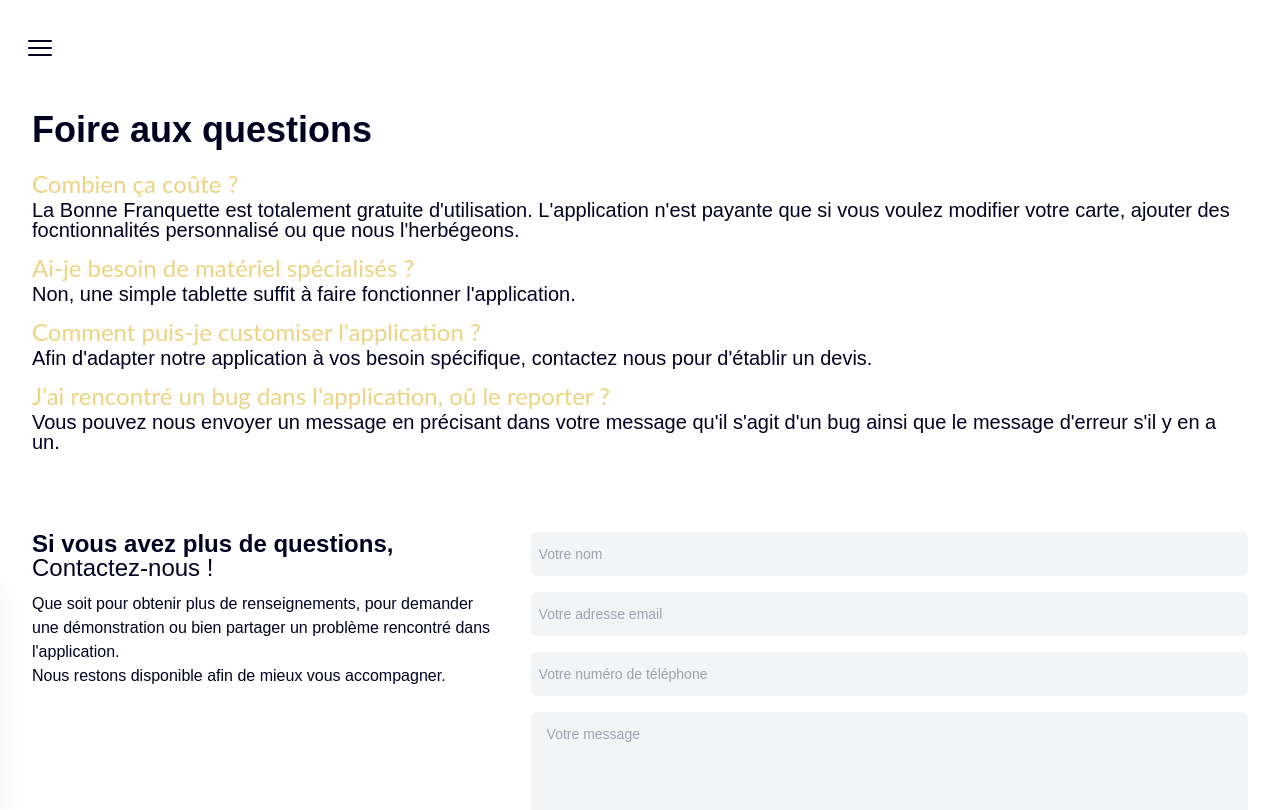
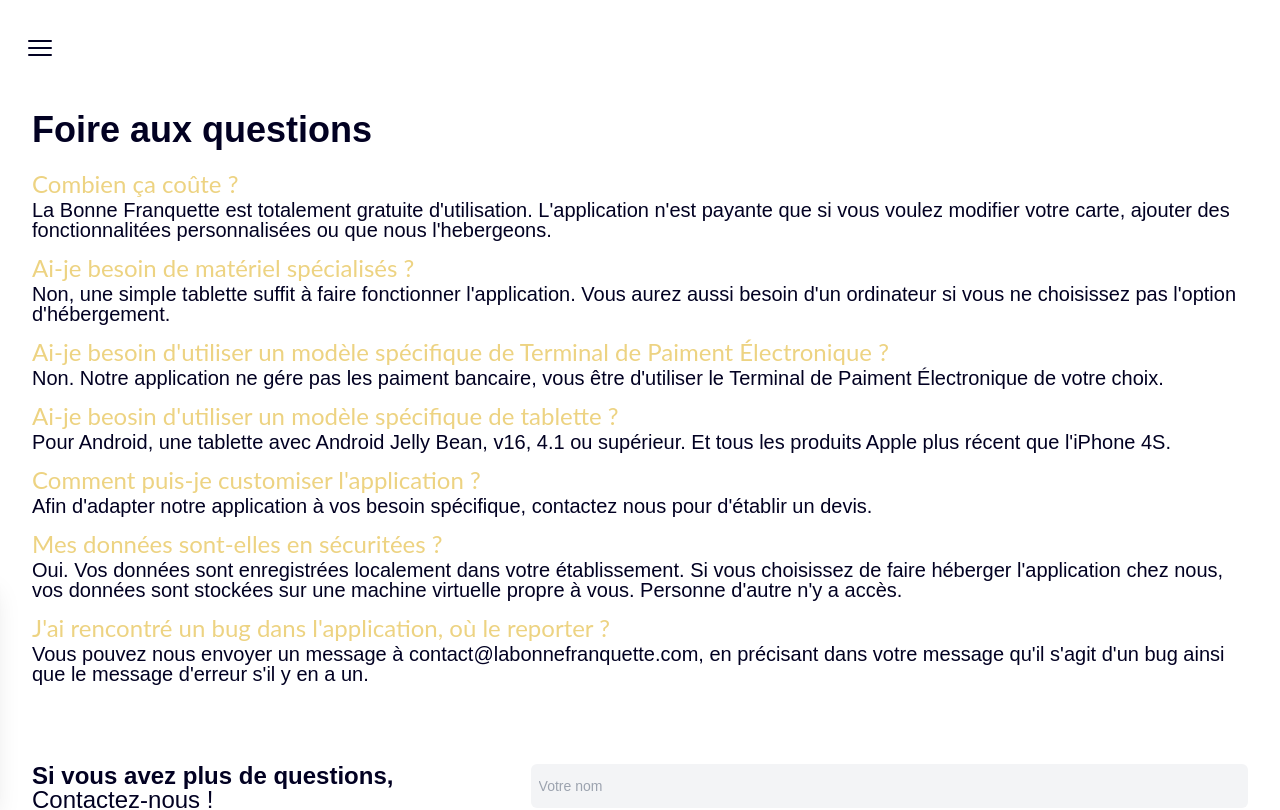
Before and after one commit to iDrack/la-franquette-website-2, a Vue app: page /faq in a window 1280 px wide. Shown: the top 810 px of the page. Built offline with nearby package versions, Linux system fonts and the light colour scheme.

Commit message:
Ajout de questions et correction typo (j'écris trop vite)

```diff
--- a/src/views/FaqView.vue
+++ b/src/views/FaqView.vue
@@ -8,14 +8,20 @@
 listeQuestions.value = [
   "Combien ça coûte ?",
   "Ai-je besoin de matériel spécialisés ?",
+    "Ai-je besoin d'utiliser un modèle spécifique de Terminal de Paiment Électronique ?",
+    "Ai-je beosin d'utiliser un modèle spécifique de tablette ?",
   "Comment puis-je customiser l'application ?",
-  "J'ai rencontré un bug dans l'application, oû le reporter ?",
+    "Mes données sont-elles en sécuritées ?",
+  "J'ai rencontré un bug dans l'application, où le reporter ?",
 ];
 listereponses.value = [
-  "La Bonne Franquette est totalement gratuite d'utilisation. L'application n'est payante que si vous voulez modifier votre carte, ajouter des focntionnalités personnalisé ou que nous l'herbégeons.",
-  "Non, une simple tablette suffit à faire fonctionner l'application.",
+  "La Bonne Franquette est totalement gratuite d'utilisation. L'application n'est payante que si vous voulez modifier votre carte, ajouter des fonctionnalitées personnalisées ou que nous l'hebergeons.",
+  "Non, une simple tablette suffit à faire fonctionner l'application. Vous aurez aussi besoin d'un ordinateur si vous ne choisissez pas l'option d'hébergement.",
+  "Non. Notre application ne gére pas les paiment bancaire, vous être d'utiliser le Terminal de Paiment Électronique de votre choix.",
+  "Pour Android, une tablette avec Android Jelly Bean, v16, 4.1 ou supérieur. Et tous les produits Apple plus récent que l'iPhone 4S.",
   "Afin d'adapter notre application à vos besoin spécifique, contactez nous pour d'établir un devis.",
-  "Vous pouvez nous envoyer un message en précisant dans votre message qu'il s'agit d'un bug ainsi que le message d'erreur s'il y en a un.",
+  "Oui. Vos données sont enregistrées localement dans votre établissement. Si vous choisissez de faire héberger l'application chez nous, vos données sont stockées sur une machine virtuelle propre à vous. Personne d'autre n'y a accès.",
+  "Vous pouvez nous envoyer un message à contact@labonnefranquette.com, en précisant dans votre message qu'il s'agit d'un bug ainsi que le message d'erreur s'il y en a un.",
 ];
 </script>
 
```
